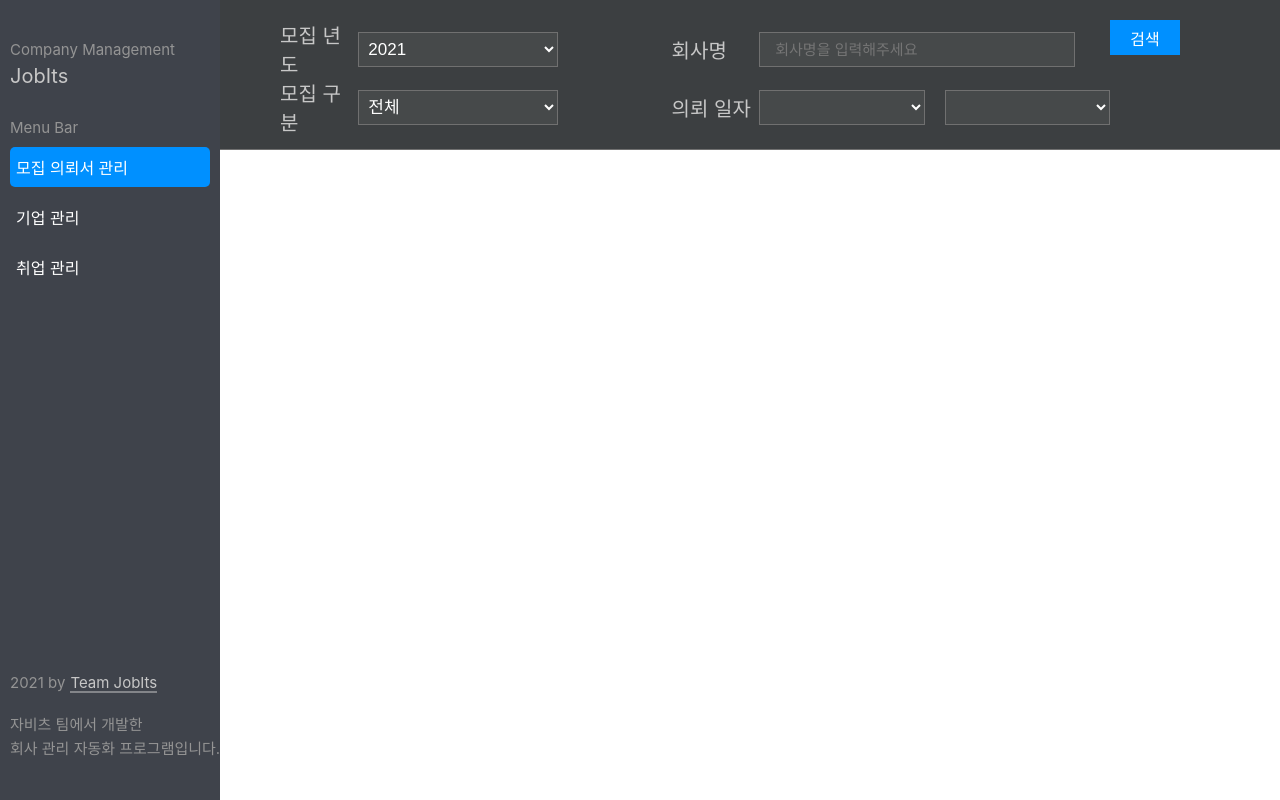
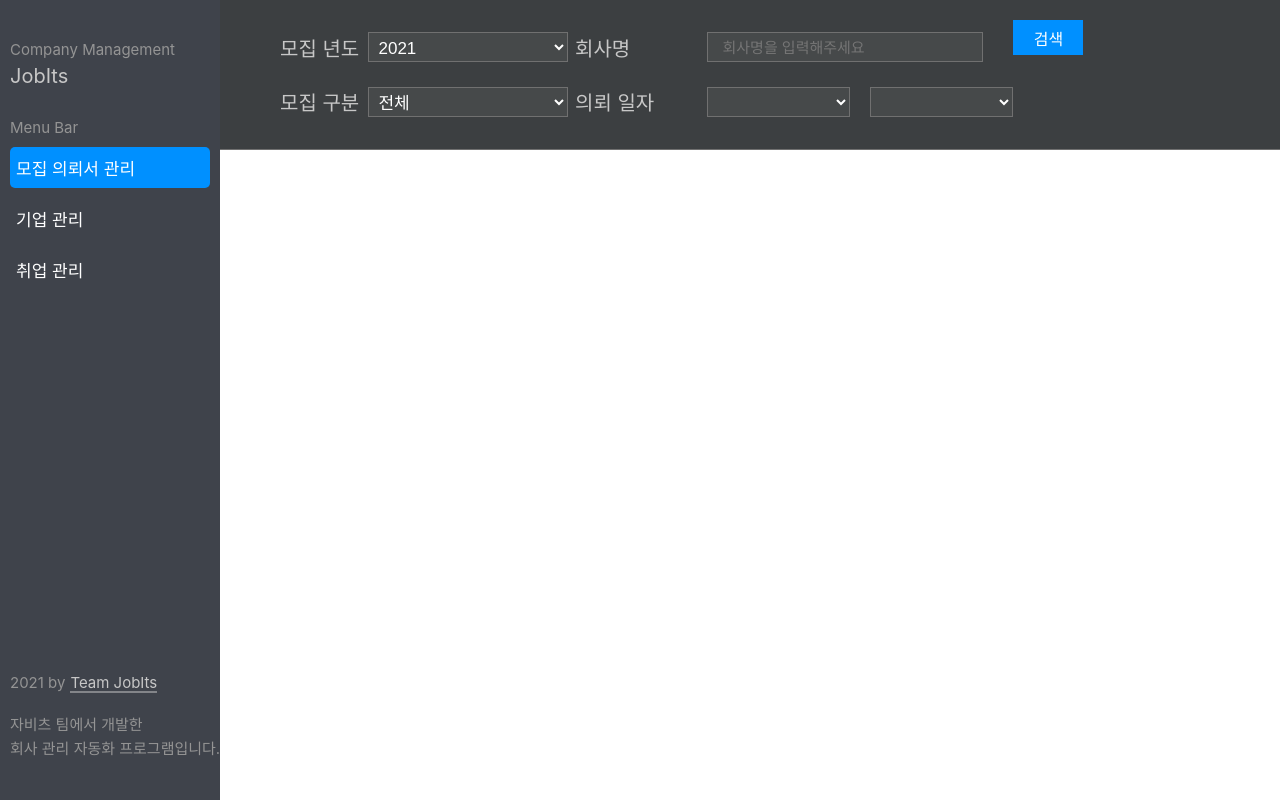
Before and after one commit to JobITs-DSM/Agatha, a Next.js app: page /recruitment in a window 1280 px wide. Shown: the top 800 px of the page. Built offline with nearby package versions, Linux system fonts and the light colour scheme.

Commit message:
UPDATE: Sidebar Styles

```diff
--- a/src/component/common/Header/styles.ts
+++ b/src/component/common/Header/styles.ts
@@ -24,8 +24,8 @@ export const SearchBox = styled.div`
 
 export const Header = styled.div`
   height: 100%;
-  width: 75%;
-  display: flex;
-  justify-content: space-between;
+  width: 65%;
+  display: grid;
+  grid-template-columns: 95% 5%;
   padding: 20px 0 20px 60px;
 `;
--- a/src/component/common/SideBar/index.tsx
+++ b/src/component/common/SideBar/index.tsx
@@ -1,8 +1,7 @@
 import { FC } from "react";
-import * as S from "./styles";
 import { useRouter } from "next/router";
 import { color } from "../../../../styles";
-
+import * as S from "./styles";
 const SideBar: FC = (): JSX.Element => {
   const router = useRouter();
 
@@ -14,26 +13,34 @@ const SideBar: FC = (): JSX.Element => {
       </S.Introduction>
       <S.MenuTab>
         <S.MenuTabText>Menu Bar</S.MenuTabText>
-        <S.MenuLinks
+        <S.MenuLinks href="/recruitment">
+          <S.Links
             background={
-            router.pathname === "/recruitment" ? `${color.blue100}` : "inherit"
+              router.pathname === "/recruitment"
+                ? `${color.blue100}`
+                : "inherit"
             }
           >
-          <S.Links href="/recruitment">모집 의뢰서 관리</S.Links>
+            모집 의뢰서 관리
+          </S.Links>
         </S.MenuLinks>
-        <S.MenuLinks
+        <S.MenuLinks href="/enterprise">
+          <S.Links
             background={
               router.pathname === "/enterprise" ? `${color.blue100}` : "inherit"
             }
           >
-          <S.Links href="/enterprise">기업 관리</S.Links>
+            기업 관리
+          </S.Links>
         </S.MenuLinks>
-        <S.MenuLinks
+        <S.MenuLinks href="/employment">
+          <S.Links
             background={
               router.pathname === "/employment" ? `${color.blue100}` : "inherit"
             }
           >
-          <S.Links href="/employment">취업 관리</S.Links>
+            취업 관리
+          </S.Links>
         </S.MenuLinks>
       </S.MenuTab>
       <S.Footer>
--- a/src/component/common/SideBar/styles.ts
+++ b/src/component/common/SideBar/styles.ts
@@ -42,17 +42,22 @@ export const MenuTabText = styled.div`
   color: ${color.gray300};
 `;
 
-export const MenuLinks = styled.div<{ background: string }>`
+export const MenuLinks = styled(Link)`
+  outline: none;
+  text-decoration: none;
+  font-size: 17px;
+  cursor: pointer;
+`;
+
+export const Links = styled.a<{background : string}>`
+  outline: none;
+  text-decoration: none;
+  font-size: 17px;
   width: 100%;
   padding: 8px 6px;
   border-radius: 5px;
   background-color: ${(props) => props.background};
-`;
-
-export const Links = styled(Link)`
-  outline: none;
-  text-decoration: none;
-  font-size: 17px;
+  cursor: pointer;
 `;
 
 export const Footer = styled.div`
--- a/src/component/modules/EnterpriseName/styles.ts
+++ b/src/component/modules/EnterpriseName/styles.ts
@@ -7,7 +7,7 @@ export const EnterpriseName = styled.input`
     background-color: ${color.gray600};
     color: ${color.gray100};
     width: 90%;
-    height: 35px;
+    height: 30px;
     padding: 5px 15px;
     font-size: 15px;
 `
--- a/src/component/modules/styles.ts
+++ b/src/component/modules/styles.ts
@@ -5,7 +5,7 @@ export const Box = styled.div`
   width: 100%;
   height: 100%;
   display: grid;
-  grid-template-columns: 20% 80%;
+  grid-template-columns: 30% 70%;
   place-items: center;
   justify-items: flex-start;
 `;
@@ -21,7 +21,7 @@ export const Selection = styled.select`
   border: 1px solid ${color.gray400};
   outline: none;
   width: 200px;
-  height: 35px;
+  height: 30px;
   font-size: 17px;
   padding: 5px;
 `;
```
Also changed, not shown: src/component/common/Header/index.tsx (indentation only). Lines whose indentation alone changed are shown as unchanged.
